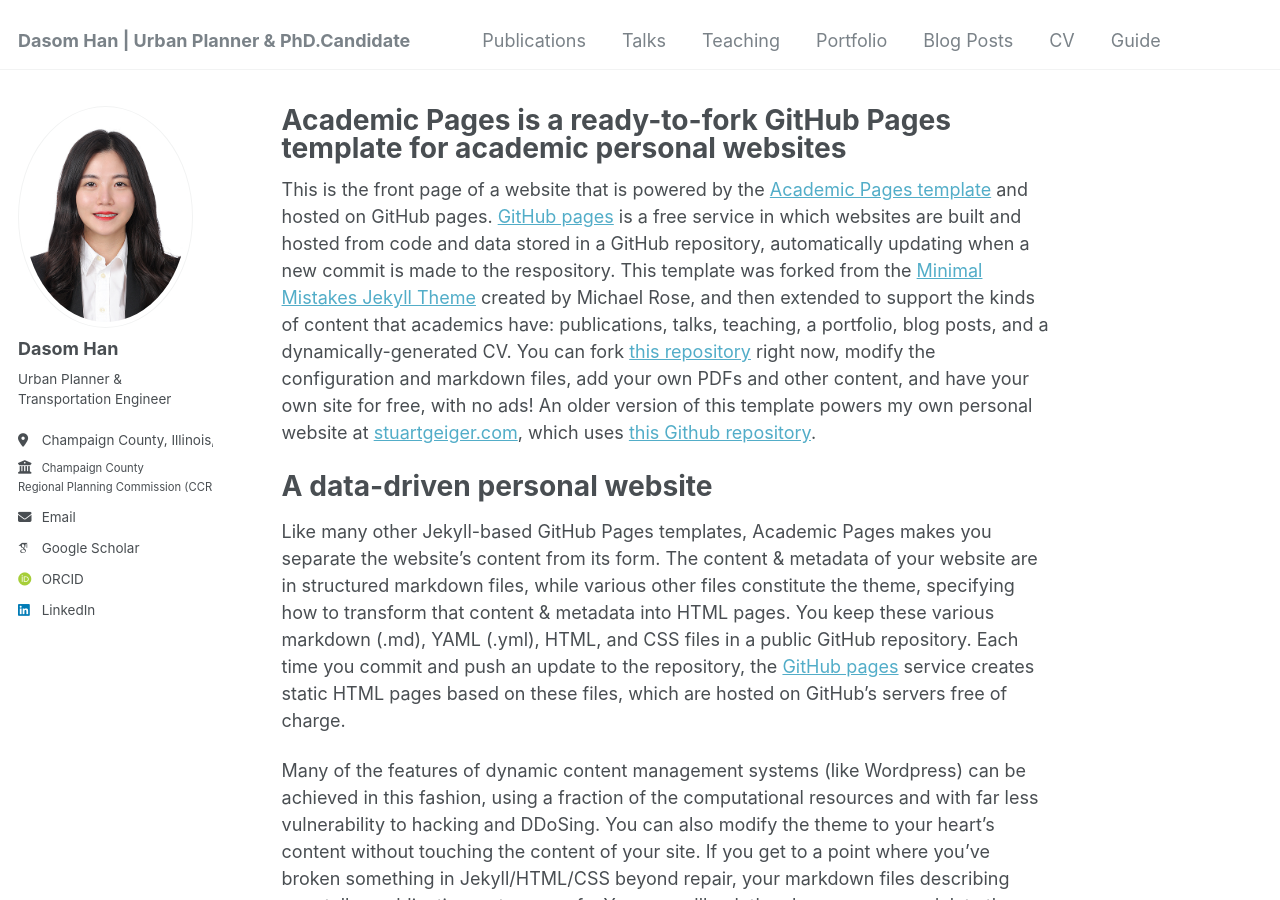
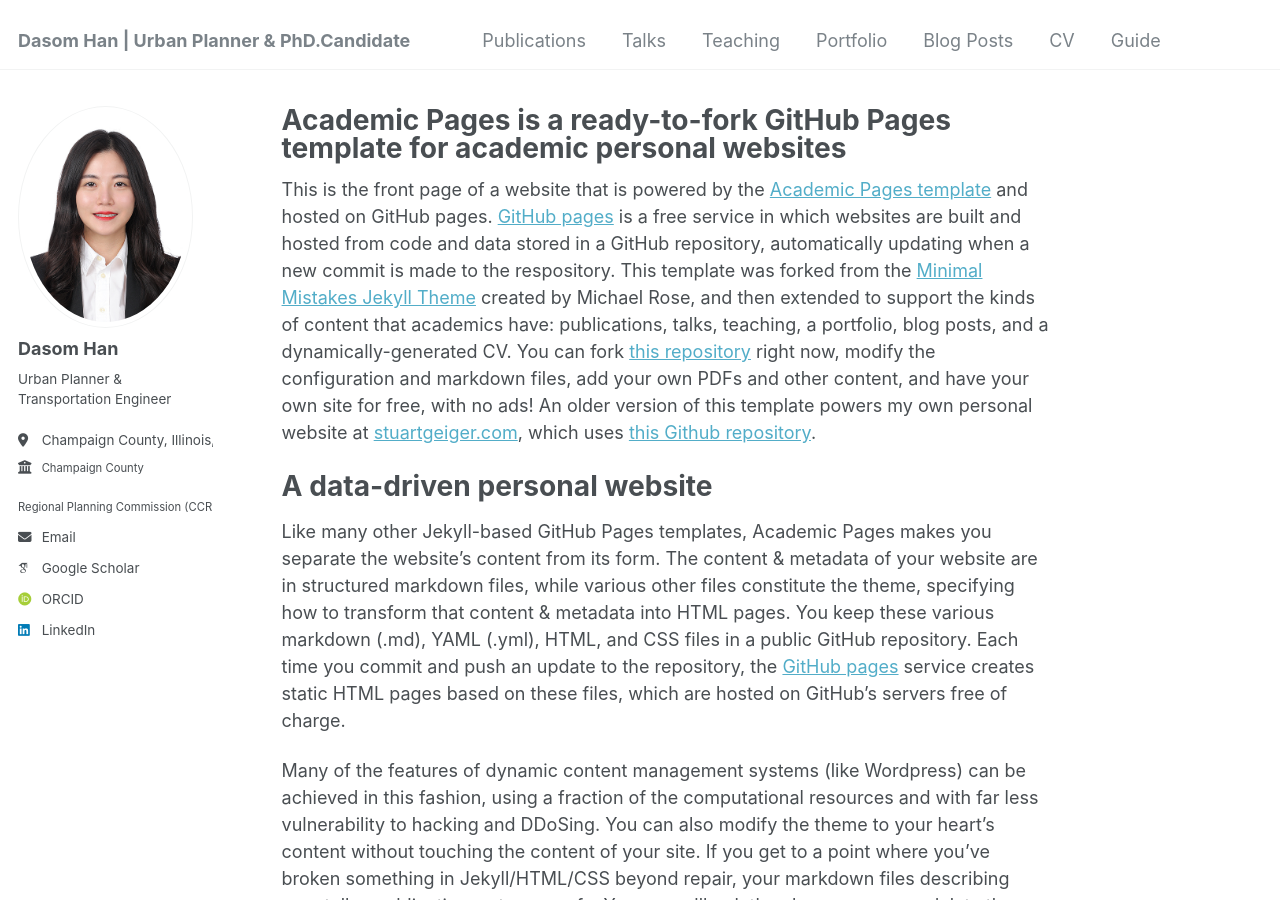
Before and after one commit to dasomh/dasomh.github.io, a Jekyll site: the page built from _pages/about.md, in a window 1280 px wide and 900 px high. Built offline with Jekyll 4.4.1, drawn with Linux system fonts in a browser that asks for light colours; some web fonts are replaced.

Commit message:
Update _config.yml

```diff
--- a/_config.yml
+++ b/_config.yml
@@ -26,7 +26,7 @@
   pronouns         : # URL
   bio              : "Urban Planner & Transportation Engineer"
   location         : "Champaign County, Illinois, US"
-  employer         : "<span style='font-size: smaller;'>Champaign County <br> <a href='https://www.ccrpc.org/' target='_blank' style='text-decoration: none; color: inherit;'>Regional Planning Commission (CCRPC)</a></span>"
+  employer         : "<span style='font-size: smaller;'>Champaign County<br>&nbsp;&nbsp;<a href='https://www.ccrpc.org/' target='_blank' style='text-decoration: none; color: inherit;'>Regional Planning Commission (CCRPC)</a></span>"
   uri              : # URL
   email            : "<span style='text-decoration: none;'>dsh12177@gmail.com</span>"
 
```
